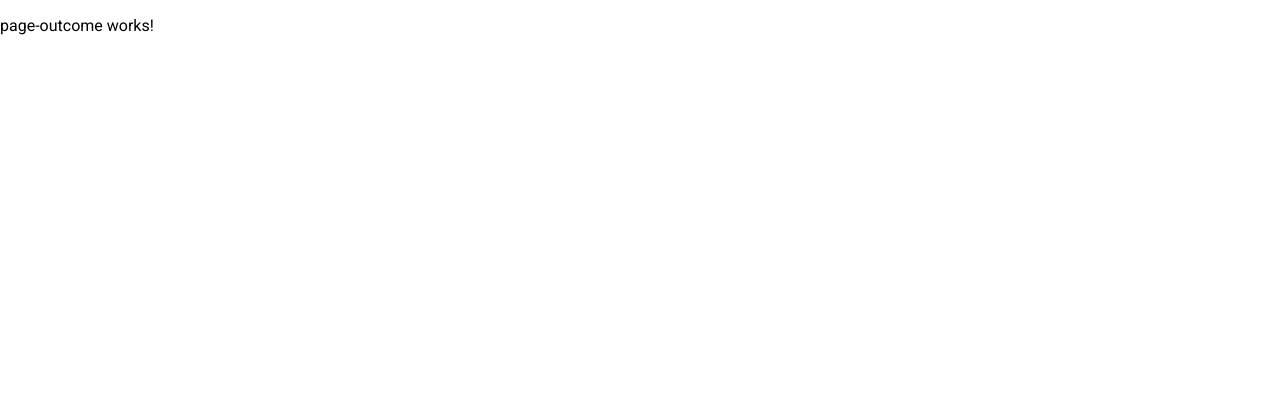
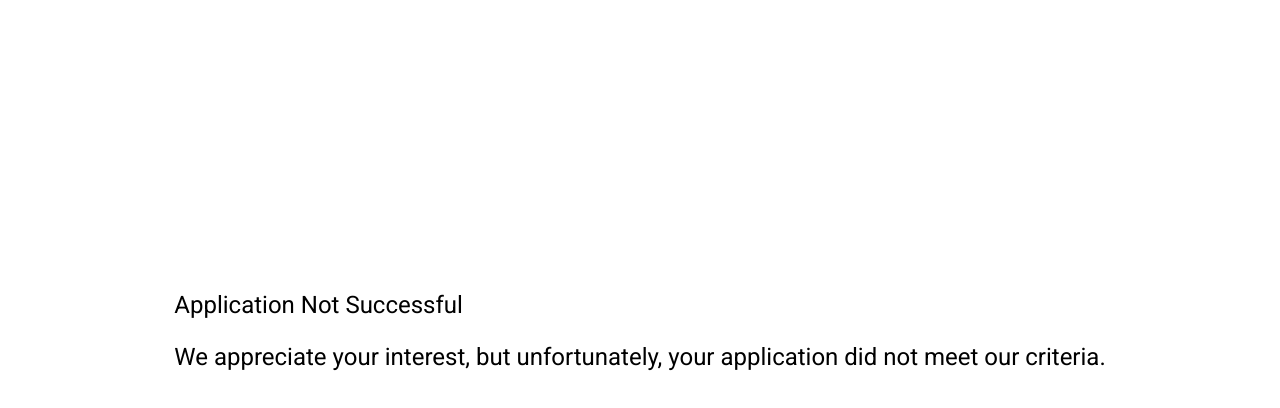
Before and after one commit to cyleecode/business-loan-app, an Angular app: page /outcome in a window 1280 px wide. Shown: the top 408 px of the page. Built offline with nearby package versions, Linux system fonts and the light colour scheme.

Commit message:
Page outcome

```diff
--- a/src/app/app-routing.module.ts
+++ b/src/app/app-routing.module.ts
@@ -10,7 +10,7 @@ const routes: Routes = [
     component: PageLandingComponent,
   },
   {
-    path: 'application/:appid',
+    path: 'application',
     component: PageApplicationComponent,
   },
   {
--- a/src/app/interfaces/isubmit-application.ts
+++ b/src/app/interfaces/isubmit-application.ts
@@ -1,4 +1,4 @@
 export interface ISubmitApplication {
   status: boolean;
-  data: number;
+  data: any;
 }
--- a/src/app/pages/page-application/page-application.component.ts
+++ b/src/app/pages/page-application/page-application.component.ts
@@ -1,7 +1,7 @@
 import { Component, OnInit } from '@angular/core';
 import { MatDialog } from '@angular/material/dialog';
 import { ActivatedRoute, Router } from '@angular/router';
-import { Subject} from 'rxjs';
+import { Subject } from 'rxjs';
 import { BackendService } from 'src/app/api/backend.service';
 import { FormReviewComponent } from 'src/app/components/form-review/form-review.component';
 import { IBalanceSheet } from 'src/app/interfaces/iapi-balance-sheet';
@@ -9,7 +9,7 @@ import { ISubmitApplication } from 'src/app/interfaces/isubmit-application';
 import { ILoanType, ISubmitForm } from 'src/app/interfaces/isubmit-form';
 
 interface IAppEvent {
-  event: 'request'|'review'|'submit'|'cancel'|'result'
+  event: 'request' | 'review' | 'submit' | 'cancel' | 'result';
 }
 
 @Component({
@@ -33,41 +33,41 @@ export class PageApplicationComponent implements OnInit {
   ];
   isRequesting = false;
 
-  applicationEvent =new Subject<IAppEvent>();
+  applicationEvent = new Subject<IAppEvent>();
   constructor(
     private route: ActivatedRoute,
     private api: BackendService,
     private dialog: MatDialog,
     private router: Router
   ) {
-    this.applicationEvent.subscribe(target=>{
-      switch(target.event){
+    this.applicationEvent.subscribe((target) => {
+      switch (target.event) {
         case 'cancel':
           this.isRequesting = false;
           break;
         case 'request':
-          this.requestBalance()
+          this.requestBalance();
           break;
         case 'review':
-          this.reviewForm()
+          this.reviewForm();
           break;
         case 'submit':
-          this.submitForm()
+          this.submitForm();
           break;
         case 'result':
-          this.goToPageOutcome()
+          this.goToPageOutcome();
           break;
         default:
           this.isRequesting = false;
       }
-    })
+    });
   }
   ngOnInit(): void {
     this.applicationId = this.route.snapshot.paramMap.get('appid');
   }
-  buttonRequest(){
+  buttonRequest() {
     this.isRequesting = true;
-    this.applicationEvent.next({event:'request'})
+    this.applicationEvent.next({ event: 'request' });
   }
 
   requestBalance() {
@@ -76,7 +76,7 @@ export class PageApplicationComponent implements OnInit {
         this.isRequesting = false;
         this.balanceSheet = [...v.data];
         this.form.balance_sheet = this.balanceSheet;
-        this.applicationEvent.next({event: 'review'})
+        this.applicationEvent.next({ event: 'review' });
       },
       (err) => {
         console.error(err);
@@ -84,29 +84,29 @@ export class PageApplicationComponent implements OnInit {
     );
   }
 
-  reviewForm(){
+  reviewForm() {
     const d = this.dialog.open<any, ISubmitForm>(FormReviewComponent, {
       data: this.form,
       autoFocus: false,
     });
-    d.afterClosed().subscribe(action=>{
-      if(action){
-        this.applicationEvent.next({event: 'submit'})
+    d.afterClosed().subscribe((action) => {
+      if (action) {
+        this.applicationEvent.next({ event: 'submit' });
       }
-    })
+    });
   }
 
-  submitForm(){
-    this.api.submitApplication(this.form).subscribe(result=>{
-      console.log(result)
-      if(result.status){
+  submitForm() {
+    this.api.submitApplication(this.form).subscribe((result) => {
+      console.log(result);
+      if (result.status) {
         this.result = result;
-        this.applicationEvent.next({event: 'result'})
+        this.applicationEvent.next({ event: 'result' });
       }
-    })
+    });
   }
 
-  goToPageOutcome(){
-    this.router.navigate(['outcome/:result',{result: JSON.stringify(this.result)}])
+  goToPageOutcome() {
+    this.router.navigate(['outcome', { result: JSON.stringify(this.result) }]);
   }
 }
--- a/src/app/pages/page-landing/page-landing.component.ts
+++ b/src/app/pages/page-landing/page-landing.component.ts
@@ -12,13 +12,13 @@ export class PageLandingComponent {
   constructor(private route: Router, private api: BackendService) {}
   async start() {
     if (isDevMode()) {
-      this.route.navigate([`application/:appid`, { appid: 'test' }]);
+      this.route.navigate([`application`, { appid: 'test' }]);
     } else {
       this.api.getStart().subscribe(
         (v) => {
           if (v.status) {
             const appid = v.data;
-            this.route.navigate([`application/:appid`, { appid: appid }]);
+            this.route.navigate([`application`, { appid: appid }]);
           }
         },
         (err) => {
--- a/src/app/pages/page-outcome/page-outcome.component.html
+++ b/src/app/pages/page-outcome/page-outcome.component.html
@@ -1 +1,18 @@
-<p>page-outcome works!</p>
+<div class="container">
+  <div></div>
+  <div *ngIf="pending">Pending ...</div>
+  <div *ngIf="!pending && isSuccess">
+    <p>Your application has been approved!</p>
+    <p>
+      Please proceed to loan department to complete the remaining procedure.
+    </p>
+  </div>
+  <div *ngIf="!pending && !isSuccess">
+    <p>Application Not Successful</p>
+    <p>
+      We appreciate your interest, but unfortunately, your application did not
+      meet our criteria.
+    </p>
+  </div>
+  <div></div>
+</div>
--- a/src/app/pages/page-outcome/page-outcome.component.scss
+++ b/src/app/pages/page-outcome/page-outcome.component.scss
@@ -0,0 +1,11 @@
+.container {
+  display: flex;
+  flex-direction: column;
+  justify-content: center;
+  align-items: center;
+  height: 100%;
+  font-size: x-large;
+  div {
+    flex: 1 1 25%;
+  }
+}
--- a/src/app/pages/page-outcome/page-outcome.component.ts
+++ b/src/app/pages/page-outcome/page-outcome.component.ts
@@ -1,10 +1,21 @@
-import { Component } from '@angular/core';
+import { Component, OnInit } from '@angular/core';
+import { ActivatedRoute } from '@angular/router';
 
 @Component({
   selector: 'app-page-outcome',
   templateUrl: './page-outcome.component.html',
-  styleUrls: ['./page-outcome.component.scss']
+  styleUrls: ['./page-outcome.component.scss'],
 })
-export class PageOutcomeComponent {
-
+export class PageOutcomeComponent implements OnInit {
+  submissionResult!: string;
+  pending: boolean = true;
+  isSuccess: boolean | undefined;
+  constructor(private route: ActivatedRoute) {}
+  ngOnInit(): void {
+    this.submissionResult = this.route.snapshot.paramMap.get('result') || '';
+    try {
+      this.isSuccess = JSON.parse(this.submissionResult).data;
+    } catch (err) {}
+    this.pending = false;
+  }
 }
```
